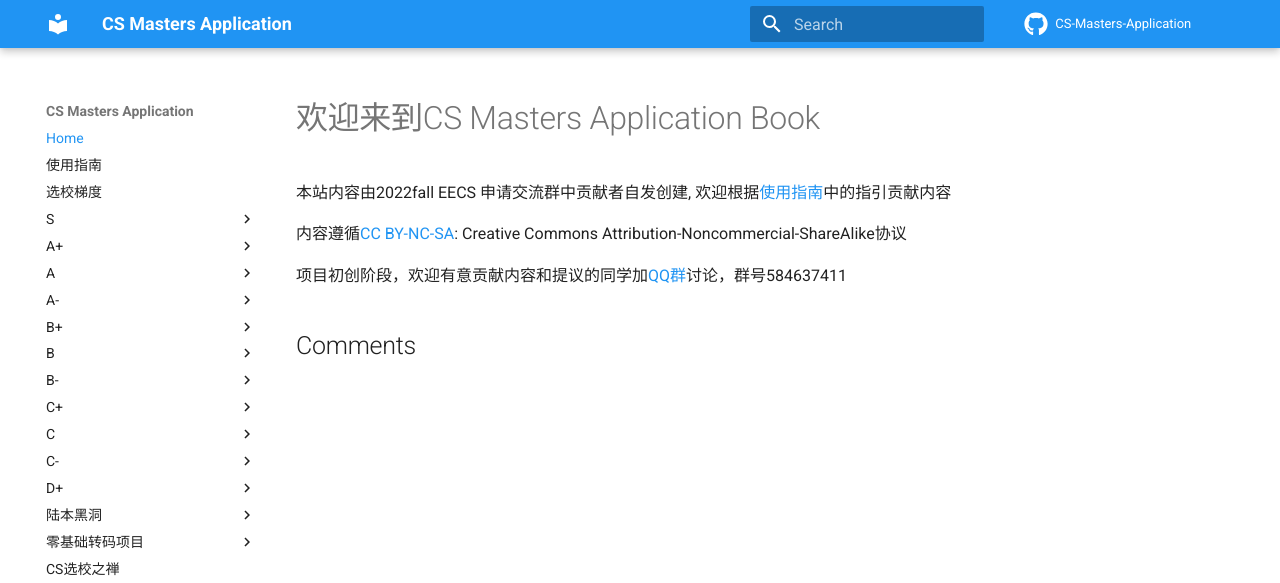
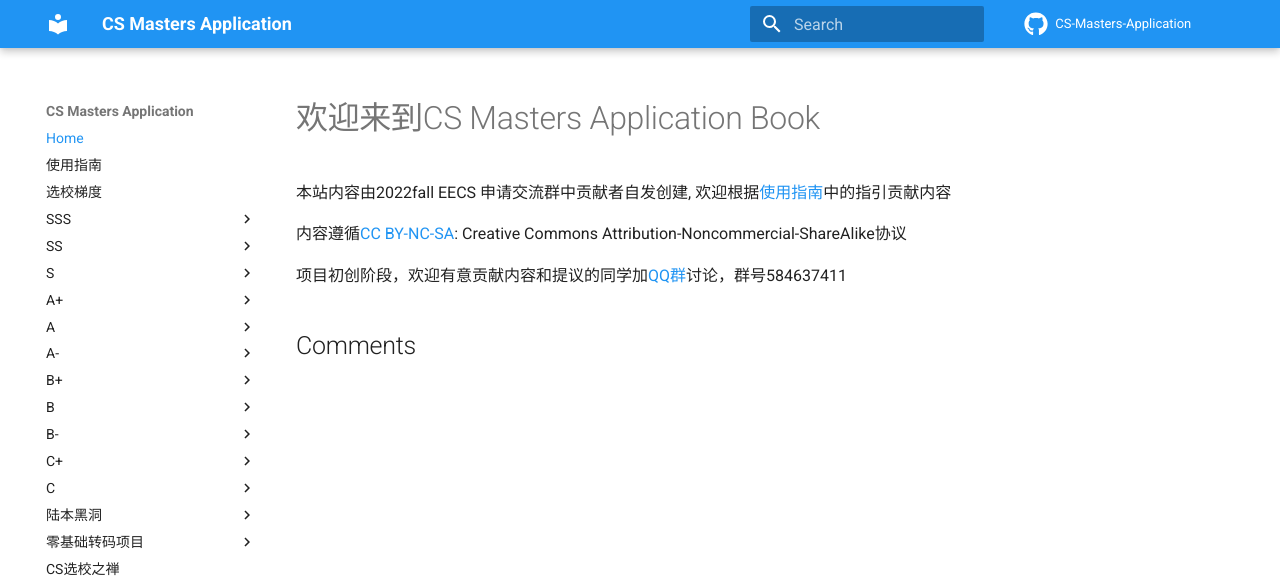
Before and after one commit to opencsapp/opencsapp.github.io, an MkDocs documentation site: the page built from docs/index.md, in a window 1280 px wide. Shown: the top 583 px of the page. Built offline with MkDocs 1.6.1 and Material for MkDocs 9.7.7, drawn with Linux system fonts in a browser that asks for light colours; comment, search, counter and statistics services are not loaded.

Commit message:
Update mkdocs.yml

```diff
--- a/mkdocs.yml
+++ b/mkdocs.yml
@@ -27,12 +27,12 @@ nav:
     - Home: index.md
     - 使用指南: 使用指南.md
     - 选校梯度: 选校梯度.md
-    - S:
+    - SSS:
       - MSECS@Princeton: MSECS@Princeton.md
       - MSCS@Stanford: MSCS@Stanford.md
       - MSCS@UT-Austin: MSCS@UT-Austin.md
       - CSE@MIT: CSE@MIT.md
-    - A+:
+    - SS:
       - MLT@CMU: MLT@CMU.md
       - MSCS@CMU: MSCS@CMU.md
       - MSR@CMU: MSR@CMU.md
@@ -43,7 +43,7 @@ nav:
       - DS@Harvard: DS@Harvard.md
       - EE@Stanford: EE@Stanford.md
       - ICME@Stanford: ICME@Stanford.md
-    - A:
+    - S:
       - MCDS@CMU: MCDS@CMU.md
       - MIIS@CMU: MIIS@CMU.md
       - MSAII@CMU: MSAII@CMU.md
@@ -53,7 +53,7 @@ nav:
       - MSCS@Yale: MSCS@Yale.md
       - MS&E@Stanford: MS&E@Stanford.md
       - DS@UPenn: DS@UPenn.md
-    - A-:
+    - A+:
       - EECS Meng@Berkeley: EECS Meng@Berkeley.md
       - MSIN@CMU: MSIN@CMU.md
       - MSCS@Duke: MSCS@Duke.md
@@ -61,7 +61,7 @@ nav:
       - CS75@UCSD: CS75@UCSD.md
       - MMath-course@Waterloo: MMath-course@Waterloo.md
       - ECE@UT Austin: ECE@UT Austin.md
-    - B+:
+    - A:
       - ScM CS@Brown: ScM CS@Brown.md
       - MSCS@Columbia: MSCS@Columbia.md
       - CM@Cornell Tech: CM@Cornell Tech.md
@@ -72,7 +72,7 @@ nav:
       - ECE@CMU: ECE@CMU.md
       - ECE Meng@UBC: ECE Meng@UBC.md
       - MDSAI@Waterloo: MDSAI@Waterloo.md
-    - B:
+    - A-:
       - SESV@CMU: SESV@CMU.md
       - MSCS@Dartmouth: MSCS@Dartmouth.md
       - CSE@GaTech: CSE@GaTech.md
@@ -84,7 +84,7 @@ nav:
       - ECE@GaTech: ECE@GaTech.md
       - ECE Meng@UIUC: ECE Meng@UIUC.md
       - DS@UMich: DS@UMich.md
-    - B-:
+    - B+:
       - MSE-SS@CMU: MSE-SS@CMU.md
       - MSCS@NYU Courant: MSCS@NYU Courant.md
       - MCS@Rice: MCS@Rice.md
@@ -103,11 +103,11 @@ nav:
       - EC93@UCSD: EC93@UCSD.md
       - ECE Meng@UofT: ECE Meng@UofT.md
       - ECE Meng@Waterloo: ECE Meng@Waterloo.md
-    - C+:
+    - B:
       - MSECS@JHU: MSECS@JHU.md
       - CS General@NEU: CS General@NEU.md
       - MSCS@NYU Tandon: MSCS@NYU Tandon.md
-    - C:
+    - B-:
       - MSCSE@OSU: MSCSE@OSU.md
       - MSCSE@PSU: MSCSE@PSU.md
       - MSCS@UCD: MSCS@UCD.md
@@ -123,7 +123,7 @@ nav:
       - ECE@Duke-Kunshan: ECE@Duke-Kunshan.md
       - ECE@GaTech-Shenzhen: ECE@GaTech-Shenzhen.md
       - CE@NYU Tandon: CE@NYU Tandon.md
-    - C-:
+    - C+:
       - MSCS@BU: MSCS@BU.md
       - MSCS@Emory: MSCS@Emory.md
       - MSCS@Rutgers: MSCS@Rutgers.md
@@ -132,7 +132,7 @@ nav:
       - MSCS@UTD: MSCS@UTD.md
       - MSCS@Vanderbilt: MSCS@Vanderbilt.md
       - IS@NEU: IS@NEU.md
-    - D+:
+    - C:
       - MSCS@BC: MSCS@BC.md
       - MSCS@GWU: MSCS@GWU.md
       - MSCS@SIT: MSCS@SIT.md
```
